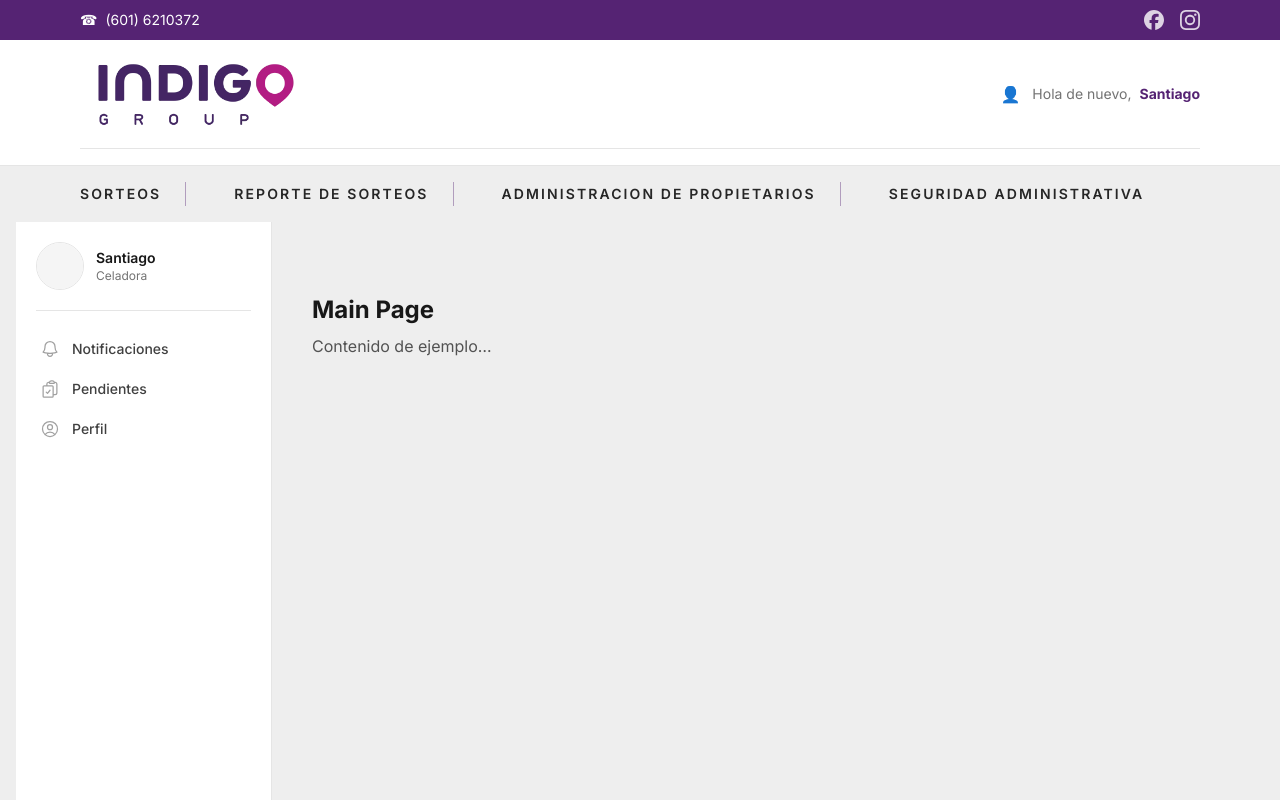
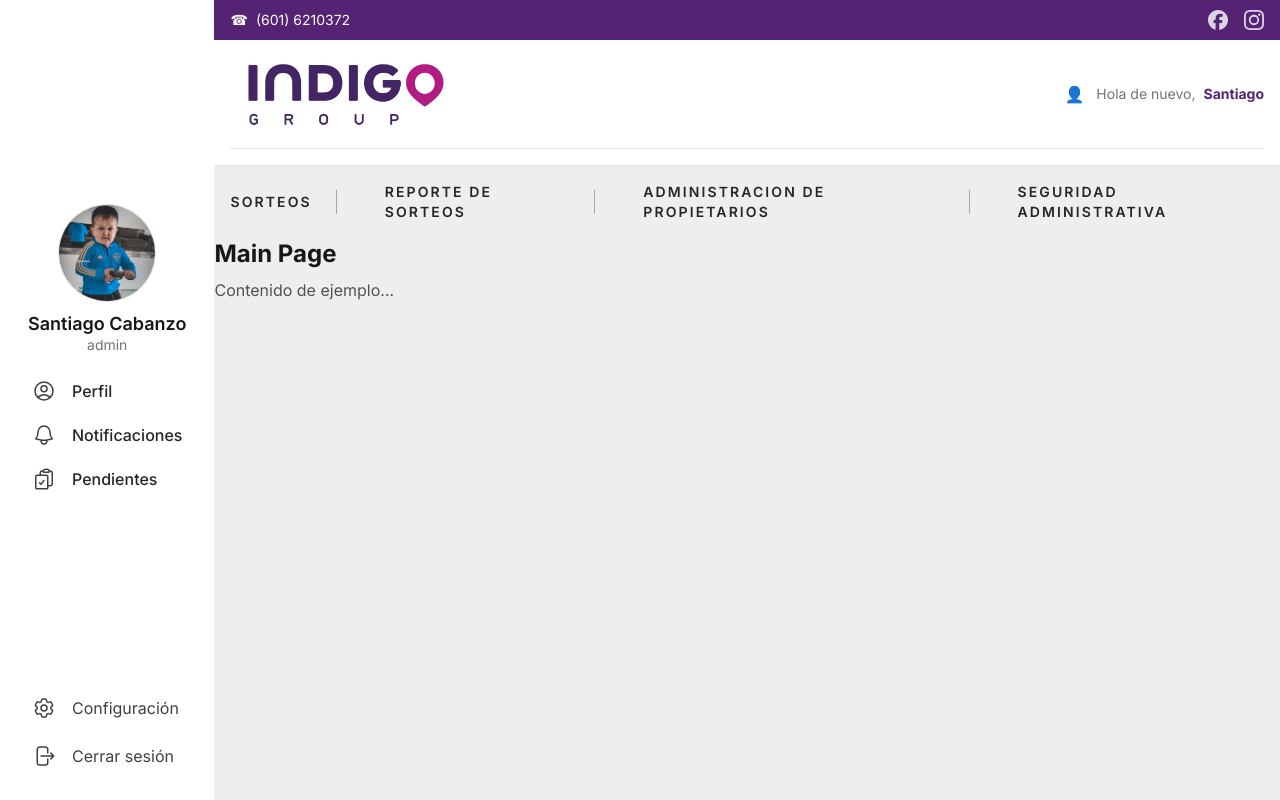
Before and after one commit to lscabanzo63/sipar, a Next.js app: page /mainpage in a window 1280 px wide. Shown: the top 800 px of the page. Built offline with nearby package versions, Linux system fonts and the light colour scheme.

Commit message:
fix(*): fix header and aside

```diff
--- a/src/app/(protected)/layout.tsx
+++ b/src/app/(protected)/layout.tsx
@@ -1,24 +1,41 @@
+// src/app/(protected)/layout.tsx
+import AsideBar from "@/components/shared/AsideBar";
+import NavBar from "@/components/shared/NavBar";
 import Header from "@/components/shared/Header";
-import NavBar from "@/components/shared/NavBar";
-import Sidebar from "@/components/shared/AsideBar";
 import { getNavItemsFor, type UserRole } from "@/lib/utils/nav";
-export default function AppLayout({ children }: { children: React.ReactNode }) {
-  const userName = "Santiago";
-  const role: UserRole = "admin"; // Aquí podrías obtener el rol real del usuario
+
+export default function ProtectedLayout({ children }: { children: React.ReactNode }) {
+  const role: UserRole = "admin";
   const navItems = getNavItemsFor(role);
 
- return (
-    <>
-      <Header userName="Santiago" />
-      <NavBar items={navItems} />
+  return (
+    <div
+      className="
+        grid min-h-screen
+        grid-cols-1
+        lg:grid-cols-[auto_1fr]
+        grid-rows-[auto_auto_minmax(0,1fr)]
+      "
+    >
+      {/* ASIDE (oculto en mobile) */}
+      <aside className="hidden lg:block lg:col-[1] lg:row-[1/-1] bg-white">
+        <AsideBar user={{ name: "Santiago Cabanzo", role: role }} />
+      </aside>
 
-      {/* Layout con sidebar a la izquierda */}
-      <div className="mx-auto max-w-7xl px-4">
-        <div className="flex gap-6">
-          <Sidebar user={{ name: `${userName}`, role: "Celadora" }} />
-          <main className="flex-1 py-8">{children}</main>
-        </div>
-      </div>
-    </>
+      {/* HEADER */}
+      <header className="col-[1] lg:col-[2] row-[1] ">
+        <Header userName="Santiago" />
+      </header>
+
+      {/* NAVBAR */}
+      <nav className="col-[1] lg:col-[2] row-[2] z-10">
+        <NavBar items={navItems} />
+      </nav>
+
+      {/* MAIN */}
+      <main className="col-[1] lg:col-[2] row-[3] ">
+        <div className="mx-auto max-w-6xl">{children}</div>
+      </main>
+    </div>
   );
 }
--- a/src/app/(protected)/mainpage/page.tsx
+++ b/src/app/(protected)/mainpage/page.tsx
@@ -1,6 +1,6 @@
 export default function MainPage() {
   return (
-    <section className="mx-auto max-w-6xl px-4 py-10">
+    <section >
       <h1 className="text-2xl font-bold">Main Page</h1>
       <p className="text-neutral-600 mt-2">Contenido de ejemplo…</p>
     </section>
--- a/src/components/shared/AsideBar.tsx
+++ b/src/components/shared/AsideBar.tsx
@@ -3,13 +3,12 @@
 import Image from "next/image";
 import Link from "next/link";
 import { usePathname } from "next/navigation";
-import type React from "react";
-
-// Heroicons (outline)
 import {
   BellIcon,
   ClipboardDocumentCheckIcon,
   UserCircleIcon,
+  Cog6ToothIcon,
+  ArrowRightOnRectangleIcon,
 } from "@heroicons/react/24/outline";
 
 type SidebarItem = {
@@ -18,64 +17,52 @@ type SidebarItem = {
   icon: (props: React.SVGProps<SVGSVGElement>) => React.ReactNode;
 };
 
-type SidebarProps = {
-  user?: {
-    name: string;
-    role?: string;
-    avatarUrl?: string;
-  };
+type Props = {
+  user?: { name: string; role?: string; avatarUrl?: string };
   items?: SidebarItem[];
 };
 
-const DEFAULT_ITEMS: SidebarItem[] = [
-  { label: "Notificaciones",href: "/mainpage/notificaciones",      icon: BellIcon },
-  { label: "Pendientes",    href: "/mainpage/pendientes",          icon: ClipboardDocumentCheckIcon },
-  { label: "Perfil",        href: "/mainpage/perfil",              icon: UserCircleIcon },
+const MAIN_ITEMS: SidebarItem[] = [
+  { label: "Perfil",         href: "/mainpage/perfil",         icon: UserCircleIcon },
+  { label: "Notificaciones", href: "/mainpage/notificaciones", icon: BellIcon },
+  { label: "Pendientes",     href: "/mainpage/pendientes",     icon: ClipboardDocumentCheckIcon },
 ];
 
-export default function Sidebar({ user, items = DEFAULT_ITEMS }: SidebarProps) {
+export default function AsideBar({ user, items = MAIN_ITEMS }: Props) {
   const pathname = usePathname();
 
   return (
-    <aside
-      className="
-        w-64 shrink-0 bg-white border-r border-neutral-200
-        sticky top-0 h-[100dvh] hidden md:flex md:flex-col
-      "
-    >
-      {/* Header usuario */}
-      <div className="p-5">
-        <div className="flex items-center gap-3">
-          <div className="h-12 w-12 overflow-hidden rounded-full border border-neutral-200">
-            {/* Si no hay avatar, usa un placeholder */}
-            {user?.avatarUrl ? (
-              <Image
-                src={user.avatarUrl}
-                alt={user.name}
-                width={48}
-                height={48}
-              />
-            ) : (
-              <div className="h-full w-full bg-neutral-100" />
-            )}
-          </div>
-          <div>
-            <div className="text-sm font-semibold text-neutral-900">
-              {user?.name ?? "Usuario"}
-            </div>
-            <div className="text-xs text-neutral-500">
-              {user?.role ?? "Rol"}
-            </div>
-          </div>
+    <aside className="w-fit bg-white  hidden lg:block">
+
+      <div className="
+        h-screen
+        grid grid-rows-[1fr_auto_auto_auto_1fr_auto]
+        justify-items-center
+        px-6
+      ">
+        {/* spacer superior (1fr) */}
+        <div />
+
+        {/* Avatar centrado verticalmente (fila 2) */}
+        <div className="h-24 w-24 rounded-full overflow-hidden ring-1 ring-neutral-200">
+          {/* {user?.avatarUrl ? ( */}
+            <Image src="/prueba.jpg" alt={user?.name || "avatar"} width={96} height={96} />
+          {/* ) : (
+            <div className="h-full w-full bg-neutral-200" />
+          )} */}
         </div>
 
-        {/* divisor */}
-        <div className="mt-5 h-px bg-neutral-200" />
+        {/* Nombre / rol (fila 3) */}
+        <div className="text-center">
+          <p className="mt-3 text-lg font-semibold text-neutral-900 leading-tight">
+            {user?.name ?? "Usuario"}
+          </p>
+          <p className="text-sm text-neutral-500">{user?.role ?? "Rol"}</p>
         </div>
 
-      {/* Navegación */}
-      <nav className="flex-1 px-3">
-        <ul className="space-y-1">
+        {/* Menú principal (fila 4) — SIEMPRE debajo del avatar */}
+        <nav className="mt-6 w-full">
+          <ul className="space-y-5">
             {items.map(({ href, label, icon: Icon }) => {
               const active = pathname === href || pathname?.startsWith(href + "/");
               return (
@@ -83,16 +70,15 @@ export default function Sidebar({ user, items = DEFAULT_ITEMS }: SidebarProps) {
                   <Link
                     href={href}
                     className={[
-                    "group flex items-center gap-3 rounded-lg px-3 py-2 text-sm font-medium",
-                    active
-                      ? "text-brand bg-brand/5"
-                      : "text-neutral-700 hover:bg-neutral-50 hover:text-brand",
+                      "group flex items-center gap-4 px-2",
+                      "text-base font-medium",
+                      active ? "text-brand" : "text-neutral-800 hover:text-brand",
                     ].join(" ")}
                   >
                     <Icon
                       className={[
-                      "h-5 w-5",
-                      active ? "text-brand" : "text-neutral-400 group-hover:text-brand",
+                        "h-6 w-6",
+                        active ? "text-brand" : "text-neutral-700 group-hover:text-brand",
                       ].join(" ")}
                     />
                     <span>{label}</span>
@@ -103,9 +89,27 @@ export default function Sidebar({ user, items = DEFAULT_ITEMS }: SidebarProps) {
           </ul>
         </nav>
 
-      {/* Footer opcional del sidebar */}
-      <div className="p-4 text-xs text-neutral-400">
-        © Indigo
+        {/* spacer inferior (1fr) para mantener el avatar al centro */}
+        <div />
+
+        {/* Acciones (fila 6) ancladas abajo */}
+        <div className="w-full pb-8 space-y-6">
+          <Link
+            href="/mainpage/configuracion"
+            className="flex items-center gap-4 text-neutral-700 hover:text-brand px-2"
+          >
+            <Cog6ToothIcon className="h-6 w-6" />
+            <span>Configuración</span>
+          </Link>
+
+          <button
+            type="button"
+            className="flex items-center gap-4 text-neutral-700 hover:text-red-500 px-2"
+          >
+            <ArrowRightOnRectangleIcon className="h-6 w-6" />
+            <span>Cerrar sesión</span>
+          </button>
+        </div>
       </div>
     </aside>
   );
--- a/src/components/shared/Header.tsx
+++ b/src/components/shared/Header.tsx
@@ -4,12 +4,9 @@ import SocialNav from "@/components/shared/SocialNav";
 export default function Header({ userName }: HeaderProps) {
   return (
     <header className="w-full bg-white">
-      {/* Top bar */}
       <div className="bg-brand text-white">
         <div className="mx-auto max-w-6xl px-4 h-10 flex items-center justify-between text-sm">
-          {/* Teléfono */}
           <div className="flex items-center gap-2">
-            {/* ícono teléfono (usa SVG inline o el carácter ☎︎ si no quieres paquetes) */}
             <span aria-hidden>☎︎</span>
             <span>(601) 6210372</span>
           </div>
```
Also changed, not shown: public/prueba.jpg (added). Lines whose indentation alone changed are shown as unchanged.
